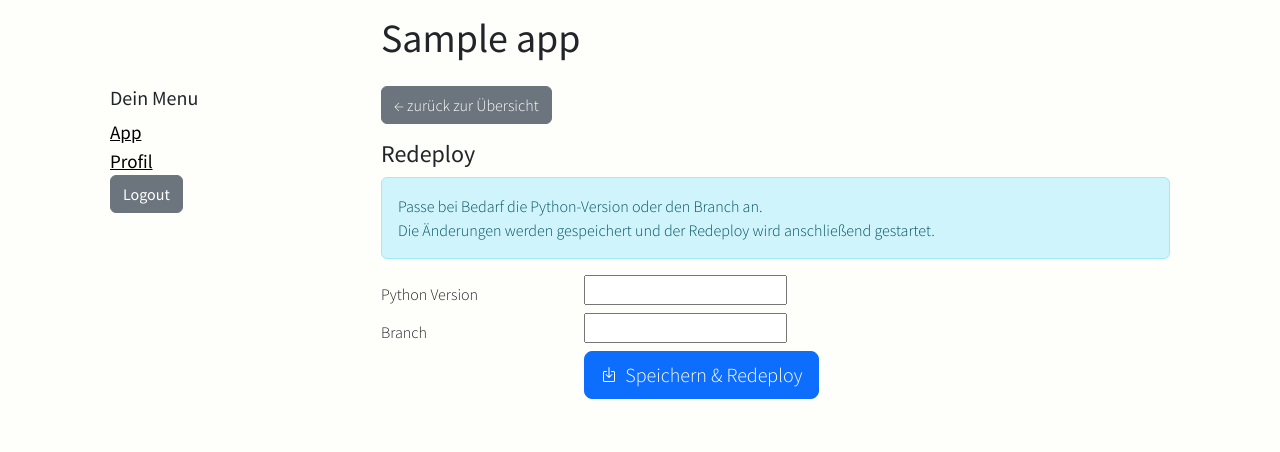
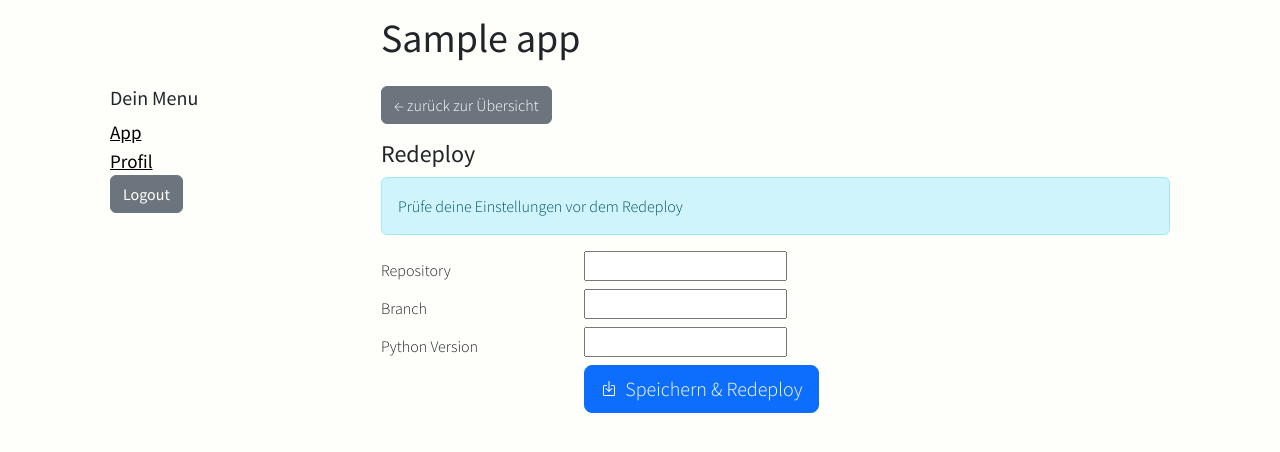
Before and after one commit to juntagrico/juntagrico-paas, a Django app: template adminconsole/templates/app/redeploy_form.html in a window 1280 px wide. Shown: the part 281-733 px from the top of the page. Run offline with Django 3.2, Linux system fonts and the light colour scheme; the template is opened without the code that fills it: most values are stand-ins (such as "Sample title", 1, 10 or a date in 2020); form fields are guessed from the names that the template uses; some libraries are stand-ins or nearby versions.

Commit message:
feat(v3): cleanup

```diff
--- a/adminconsole/forms.py
+++ b/adminconsole/forms.py
@@ -374,6 +374,11 @@ class PythonVersionForm(forms.ModelForm):
 
 class RedeployForm(forms.Form):
     """Form for redeploy where python version and branch can be adjusted before deploying."""
+    git_clone_url = CharField(
+        label='Repository',
+        required=False,
+        widget=TextInput(attrs={'readonly': 'readonly', 'class': 'form-control'}),
+    )
     python_version = ChoiceField(
         label='Python Version',
         required=False,
@@ -389,6 +394,7 @@ class RedeployForm(forms.Form):
         self.app = app
         self.fields['python_version'].choices = get_python_version_choices()
         if not self.is_bound:
+            self.fields['git_clone_url'].initial = app.git_clone_url
             self.fields['python_version'].initial = app.python_version
             current_branch = app.git_clone_url.partition('@')[2] or 'main'
             self.fields['branch'].initial = current_branch
--- a/adminconsole/templates/app/redeploy_form.html
+++ b/adminconsole/templates/app/redeploy_form.html
@@ -4,11 +4,29 @@
 
 {% block inner_content %}
     <div class="alert alert-info">
-        Passe bei Bedarf die Python-Version oder den Branch an.<br>
-        Die Änderungen werden gespeichert und der Redeploy wird anschließend gestartet.
+        Prüfe deine Einstellungen vor dem Redeploy
     </div>
     <form action="" method="post">
         {% csrf_token %}
+
+        <div class="form-group row">
+            <label class="col-form-label col-md-3" for="{{ form.git_clone_url.id_for_label }}">Repository</label>
+
+            <div class="col-md-9">
+                {{ form.git_clone_url }}
+            </div>
+        </div>
+
+        <div class="form-group row">
+            <label class="col-form-label col-md-3" for="{{ form.branch.id_for_label }}">Branch</label>
+
+            <div class="col-md-9">
+                {{ form.branch }}
+            </div>
+        </div>
+        {% if form.branch.errors %}
+            <div class="alert alert-danger col-md-12">{{form.branch.errors}}</div>
+        {% endif %}
 
         <div class="form-group row">
             <label class="col-form-label col-md-3" for="{{ form.python_version.id_for_label }}">Python Version</label>
@@ -19,17 +37,6 @@
         </div>
         {% if form.python_version.errors %}
             <div class="alert alert-danger col-md-12">{{form.python_version.errors}}</div>
-        {% endif %}
-
-        <div class="form-group row">
-            <label class="col-form-label col-md-3" for="{{ form.branch.id_for_label }}">Branch</label>
-
-            <div class="col-md-9">
-                {{ form.branch }}
-            </div>
-        </div>
-        {% if form.branch.errors %}
-            <div class="alert alert-danger col-md-12">{{form.branch.errors}}</div>
         {% endif %}
 
         <div class="form-group row">
```
Also changed, not shown: adminconsole/templates/overview.html (+11 -0 lines).
